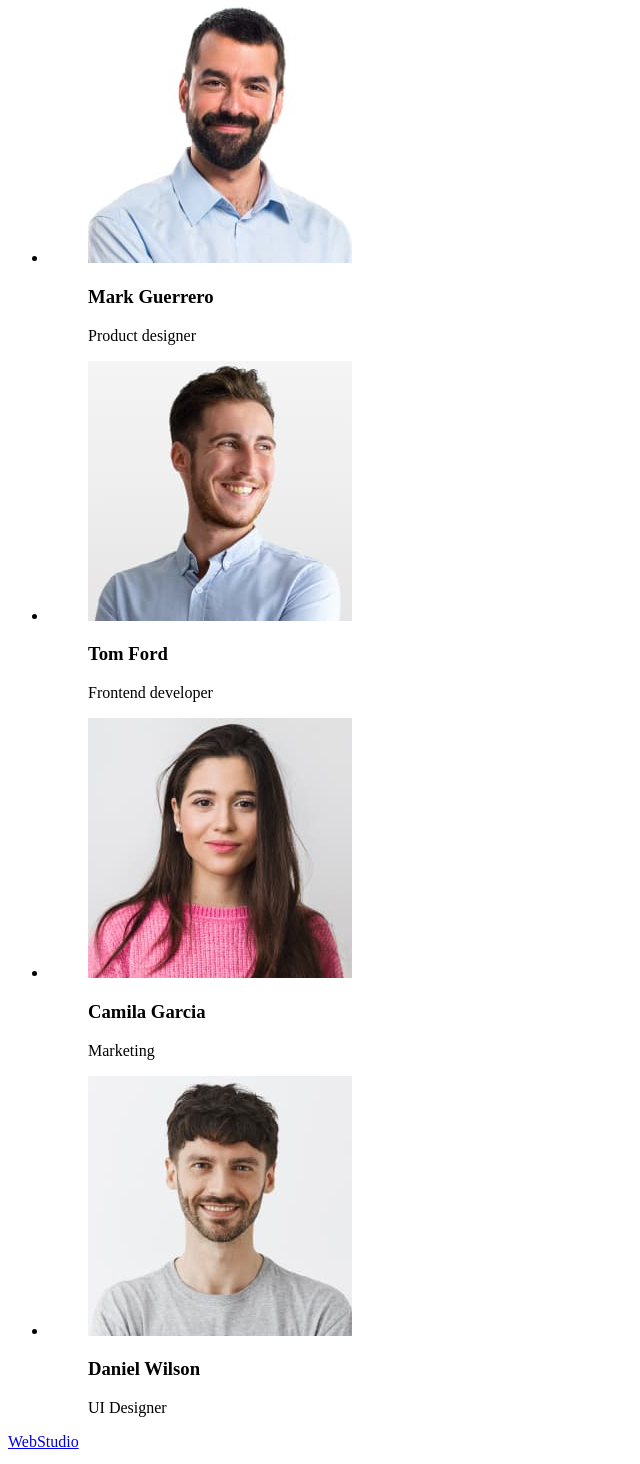
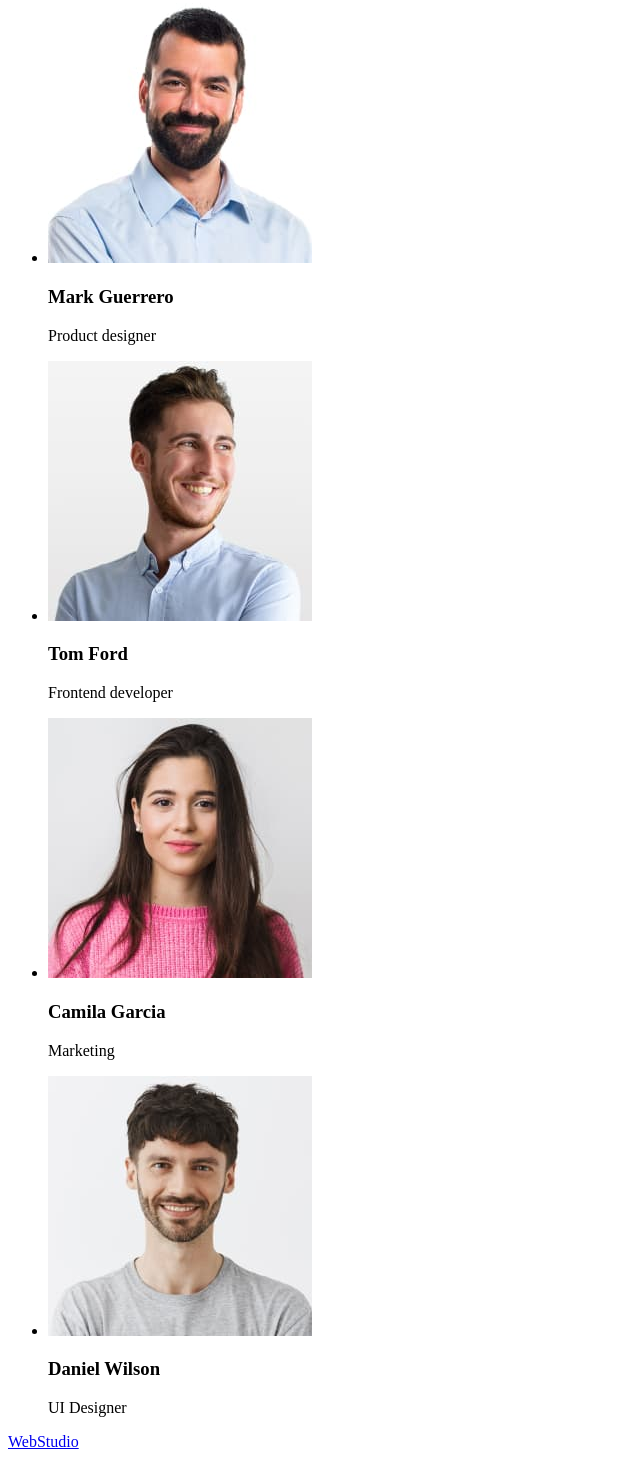
Before and after one commit to Rivero28/goit-markup-hw-01, a plain HTML site: page index.html in a window 1280 px wide. Shown: the part 1636-3100 px from the top of the page, without its empty margins (0-640 px from the left). Drawn offline with Linux system fonts and the light colour scheme.

Commit message:
Fixed section 4
fixed sextion 4 (no figures)

```diff
--- a/index.html
+++ b/index.html
@@ -96,60 +96,48 @@
         <h2>Our Team</h2>
         <ul>
           <li>
-            <figure>
             <img
               src="./images/img(4).jpg"
               alt="a man"
               width="264"
               height="260"
             />
-              <figcaption>
+
             <h3>Mark Guerrero</h3>
             <p>Product designer</p>
-              </figcaption>
-            </figure>
           </li>
           <li>
-            <figure>
             <img
               src="./images/img(1)(1).jpg"
               alt="a man"
               width="264"
               height="260"
             />
-              <figcaption>
+
             <h3>Tom Ford</h3>
             <p>Frontend developer</p>
-              </figcaption>
-            </figure>
           </li>
           <li>
-            <figure>
             <img
               src="./images/img(2)(1).jpg"
               alt="a woman"
               width="264"
               height="260"
             />
-              <figcaption>
+
             <h3>Camila Garcia</h3>
             <p>Marketing</p>
-              </figcaption>
-            </figure>
           </li>
           <li>
-            <figure>
             <img
               src="./images/img(3)(1).jpg"
               alt="a man"
               width="264"
               height="260"
             />
-              <figcaption>
+
             <h3>Daniel Wilson</h3>
             <p>UI Designer</p>
-              </figcaption>
-            </figure>
           </li>
         </ul>
       </section>
```
Lines whose indentation alone changed are shown as unchanged.
